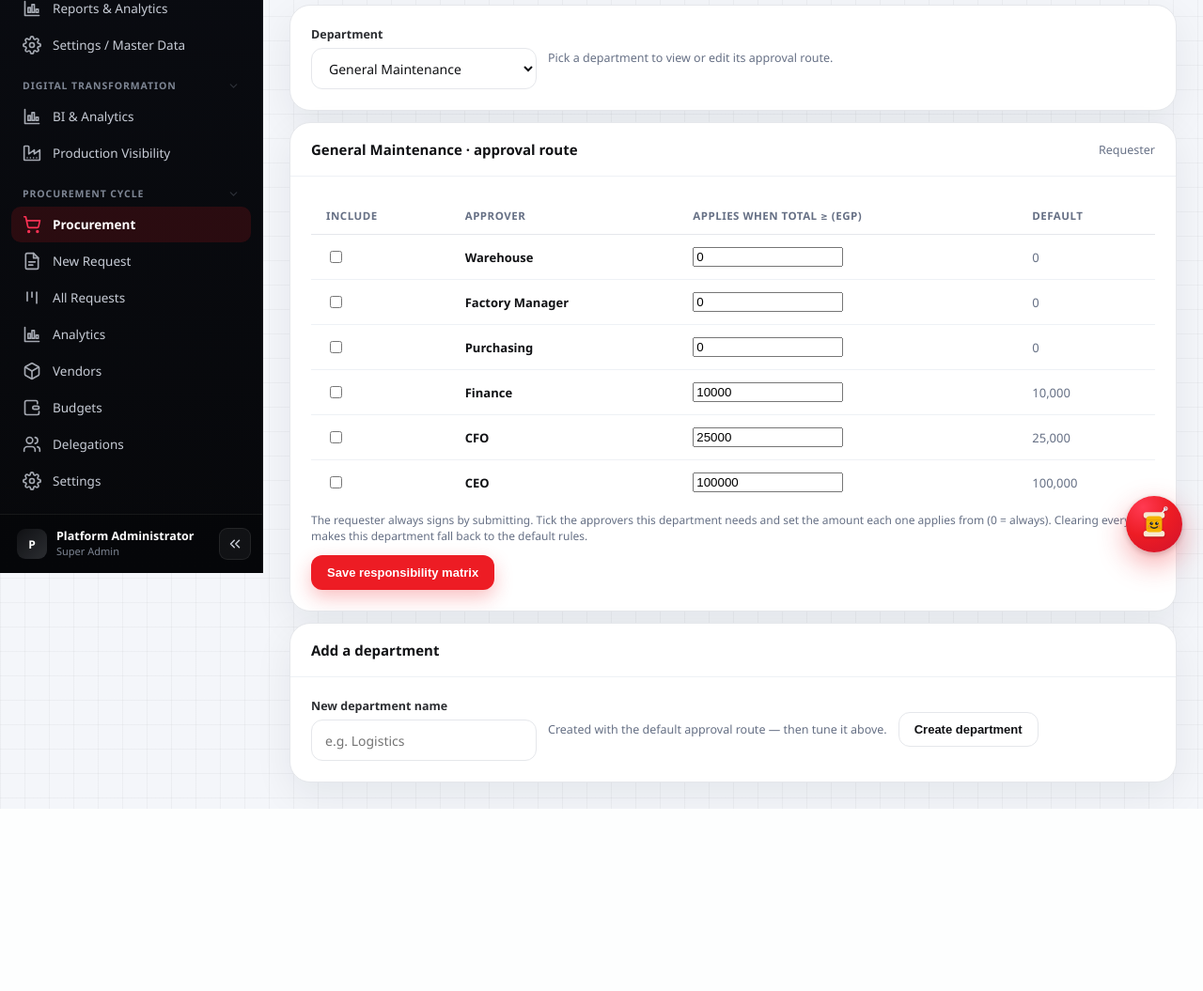
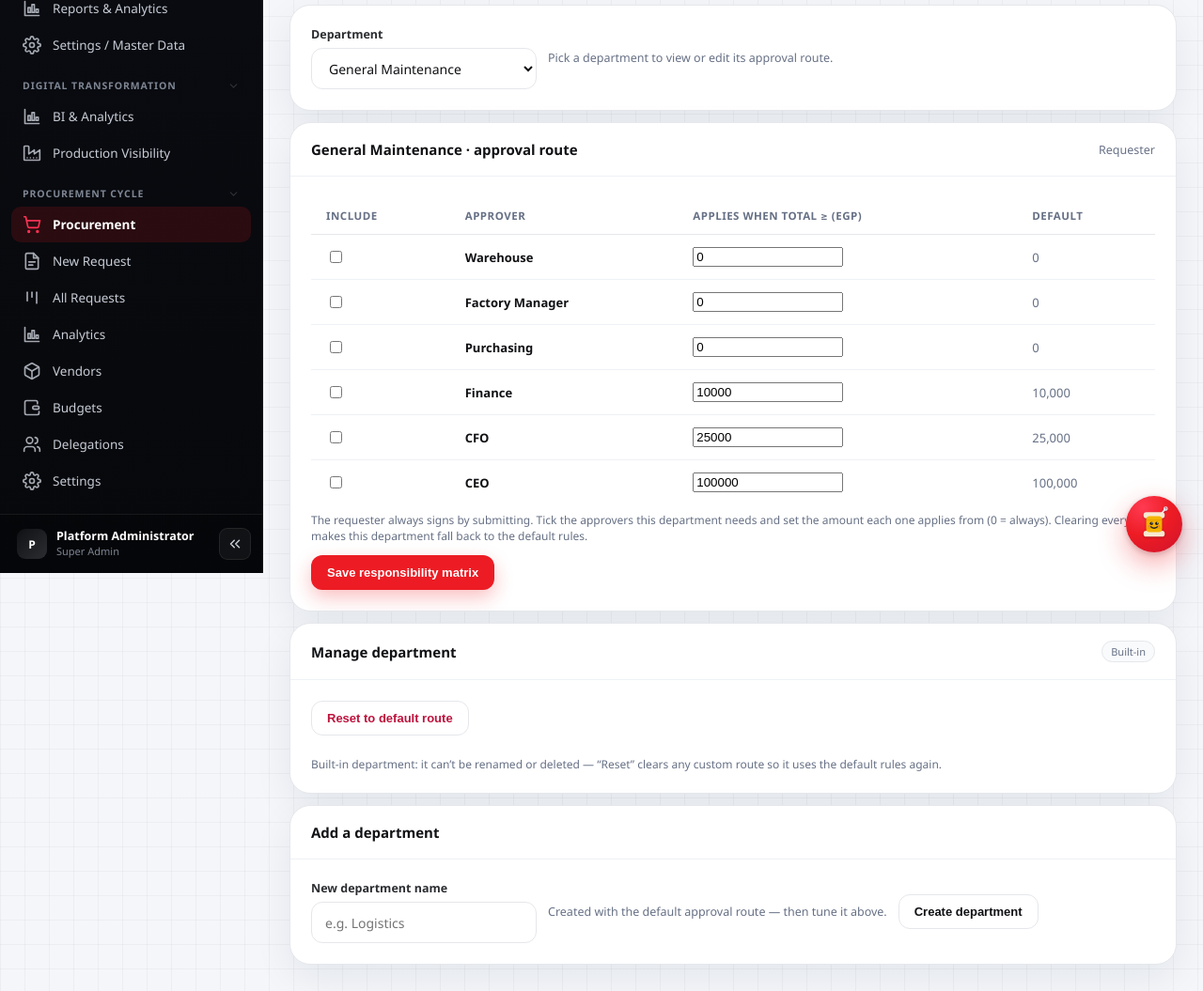
Before and after one commit to abodahn/tc-platform-, a Flask app: page /procurement/settings in a window 1280 px wide. Shown: the part 190-1245 px from the top of the page at 94% size. Before the commit the page ends 1051 px from the top, so only its background shows below. Run offline with Flask 3, Linux system fonts and the light colour scheme; the visitor is signed in with stand-in values (Sample User, id 1); data comes from the database, SQL or seed files in the repository; data that the repository does not hold is empty; some libraries are stand-ins or nearby versions.

Commit message:
Responsibility matrix: full management (add / edit / rename / remove)
Procurement → Settings now fully manages departments, not just add + edit:
- Remove a custom department (deletes its route, drops it from the list).
- Reset a built-in department to the default approval route.
- Rename a custom department (updates its matrix + budget references;
  built-in names are protected).
A "Manage department" panel shows a Built-in/Custom badge and the right actions;
routes are audit-safe and permission-gated (proc_admin).

Co-Authored-By: Claude Opus 4.8 <noreply@anthropic.com>

```diff
--- a/app/approvals/services.py
+++ b/app/approvals/services.py
@@ -396,6 +396,49 @@ def set_dept_matrix(department, stage_rows, user=None):
             conn.execute(
                 "INSERT INTO proc_resp_matrix (department, stage, threshold, seq, active, updated_at) "
                 "VALUES (?,?,?,?,1,?)", (department, stage, float(r.get("threshold") or 0), i, now))
+        conn.commit()
+        return True, ""
+    finally:
+        conn.close()
+
+
+def delete_dept_matrix(department):
+    """Remove a department's custom responsibility matrix. A custom-added
+    department disappears from the list; a built-in one reverts to the global
+    default route. Returns (ok, was_builtin)."""
+    department = (department or "").strip()
+    if not department:
+        return False, False
+    was_builtin = department in DEPARTMENTS
+    conn = get_db()
+    try:
+        conn.execute("DELETE FROM proc_resp_matrix WHERE department=?", (department,))
+        conn.commit()
+    finally:
+        conn.close()
+    return True, was_builtin
+
+
+def rename_dept(old, new):
+    """Rename a custom department everywhere it is referenced (matrix + budgets).
+    Built-in departments (defined in code) cannot be renamed. Returns (ok, msg)."""
+    old = (old or "").strip()
+    new = (new or "").strip()[:60]
+    if not old or not new:
+        return False, "empty"
+    if old == new:
+        return True, ""
+    if old in DEPARTMENTS:
+        return False, "builtin"
+    if new in list_departments():
+        return False, "exists"
+    conn = get_db()
+    try:
+        conn.execute("UPDATE proc_resp_matrix SET department=? WHERE department=?", (new, old))
+        try:
+            conn.execute("UPDATE proc_budgets SET department=? WHERE department=?", (new, old))
+        except Exception:  # noqa: BLE001 — budgets table/column optional
+            pass
         conn.commit()
         return True, ""
     finally:
--- a/app/routes/approvals.py
+++ b/app/routes/approvals.py
@@ -695,7 +695,9 @@ def settings():
     return render_template("approvals/settings.html", active="procurement",
                            departments=depts, department=dept,
                            matrix=svc.get_dept_matrix(dept), ladder=C.LADDER,
-                           stage_labels=C.STAGE_LABELS, default_matrix=C.APPROVAL_MATRIX)
+                           stage_labels=C.STAGE_LABELS, default_matrix=C.APPROVAL_MATRIX,
+                           is_builtin=(dept in C.DEPARTMENTS),
+                           has_custom=(dept in svc.all_dept_matrices()))
 
 
 @bp.route("/settings", methods=["POST"])
@@ -723,3 +725,34 @@ def save_settings():
     flash(f"Responsibility matrix saved for {dept}." if ok else f"Could not save ({msg}).",
           "success" if ok else "error")
     return redirect(url_for("approvals.settings", department=dept))
+
+
+@bp.route("/settings/delete", methods=["POST"])
+@login_required
+@permission_required("proc_admin")
+def delete_settings():
+    dept = (request.form.get("department") or "").strip()
+    ok, was_builtin = svc.delete_dept_matrix(dept)
+    if ok:
+        flash(f"“{dept}” reset to the default approval route." if was_builtin
+              else f"Removed “{dept}”.", "success")
+    else:
+        flash("Choose a department first.", "error")
+    return redirect(url_for("approvals.settings"))
+
+
+@bp.route("/settings/rename", methods=["POST"])
+@login_required
+@permission_required("proc_admin")
+def rename_settings():
+    old = (request.form.get("department") or "").strip()
+    new = (request.form.get("rename_to") or "").strip()
+    ok, msg = svc.rename_dept(old, new)
+    if ok:
+        flash(f"Renamed to “{new}”.", "success")
+        return redirect(url_for("approvals.settings", department=new))
+    reason = {"builtin": "Built-in departments can’t be renamed.",
+              "exists": "A department with that name already exists.",
+              "empty": "Enter a new name."}.get(msg, "Could not rename.")
+    flash(reason, "error")
+    return redirect(url_for("approvals.settings", department=old))
--- a/app/static/i18n/en.json
+++ b/app/static/i18n/en.json
@@ -934,5 +934,14 @@
   "mr.price_all": "Price all items",
   "mr.copy": "Copy to notes",
   "mr.apply_all": "Apply all prices",
-  "nav.garamento_kb": "Garamento guidance"
+  "nav.garamento_kb": "Garamento guidance",
+  "proc.manage_dept": "Manage department",
+  "proc.builtin_tag": "Built-in",
+  "proc.custom_tag": "Custom",
+  "proc.rename_to": "Rename to",
+  "proc.rename_btn": "Rename",
+  "proc.reset_default": "Reset to default route",
+  "proc.remove_dept": "Remove department",
+  "proc.builtin_note": "Built-in department: it can’t be renamed or deleted — “Reset” clears any custom route so it uses the default rules again.",
+  "proc.custom_note": "Custom department: removing it deletes its custom route and takes it off the list."
 }
--- a/app/templates/approvals/settings.html
+++ b/app/templates/approvals/settings.html
@@ -64,6 +64,41 @@
   </form>
 </div>
 
+<!-- Manage this department: rename (custom only) / remove or reset -->
+<div class="panel mt-3">
+  <div class="panel-head">
+    <h3 data-i18n="proc.manage_dept">Manage department</h3>
+    {% if is_builtin %}<span class="tag" data-i18n="proc.builtin_tag">Built-in</span>
+    {% else %}<span class="tag ok" data-i18n="proc.custom_tag">Custom</span>{% endif %}
+  </div>
+  <div class="panel-pad flex gap center wrap" style="gap:18px">
+    {% if not is_builtin %}
+    <form method="post" action="{{ url_for('approvals.rename_settings') }}" class="flex gap center wrap" style="margin:0;gap:10px">
+      <input type="hidden" name="_csrf" value="{{ csrf_token }}">
+      <input type="hidden" name="department" value="{{ department }}">
+      <div class="field" style="margin:0;min-width:220px"><label data-i18n="proc.rename_to">Rename to</label>
+        <input name="rename_to" autocomplete="off" placeholder="{{ department }}"></div>
+      <button class="btn btn-ghost" type="submit" data-i18n="proc.rename_btn">Rename</button>
+    </form>
+    {% endif %}
+    <form method="post" action="{{ url_for('approvals.delete_settings') }}" style="margin:0"
+          onsubmit="return confirm('{{ 'Reset this department to the default approval route?' if is_builtin else 'Remove this department and its custom route?' }}');">
+      <input type="hidden" name="_csrf" value="{{ csrf_token }}">
+      <input type="hidden" name="department" value="{{ department }}">
+      <button class="btn btn-ghost" type="submit" style="color:var(--crit)">
+        {% if is_builtin %}<span data-i18n="proc.reset_default">Reset to default route</span>
+        {% else %}<span data-i18n="proc.remove_dept">Remove department</span>{% endif %}
+      </button>
+    </form>
+  </div>
+  <div class="panel-pad" style="padding-top:0">
+    <div class="muted" style="font-size:12px">
+      {% if is_builtin %}<span data-i18n="proc.builtin_note">Built-in department: it can’t be renamed or deleted — “Reset” clears any custom route so it uses the default rules again.</span>
+      {% else %}<span data-i18n="proc.custom_note">Custom department: removing it deletes its custom route and takes it off the list.</span>{% endif %}
+    </div>
+  </div>
+</div>
+
 <!-- Add a new department -->
 <div class="panel mt-3">
   <form method="post">
```
Also changed, not shown: app/static/i18n/ar.json (+10 -1 lines), app/static/i18n/tr.json (+10 -1 lines).
